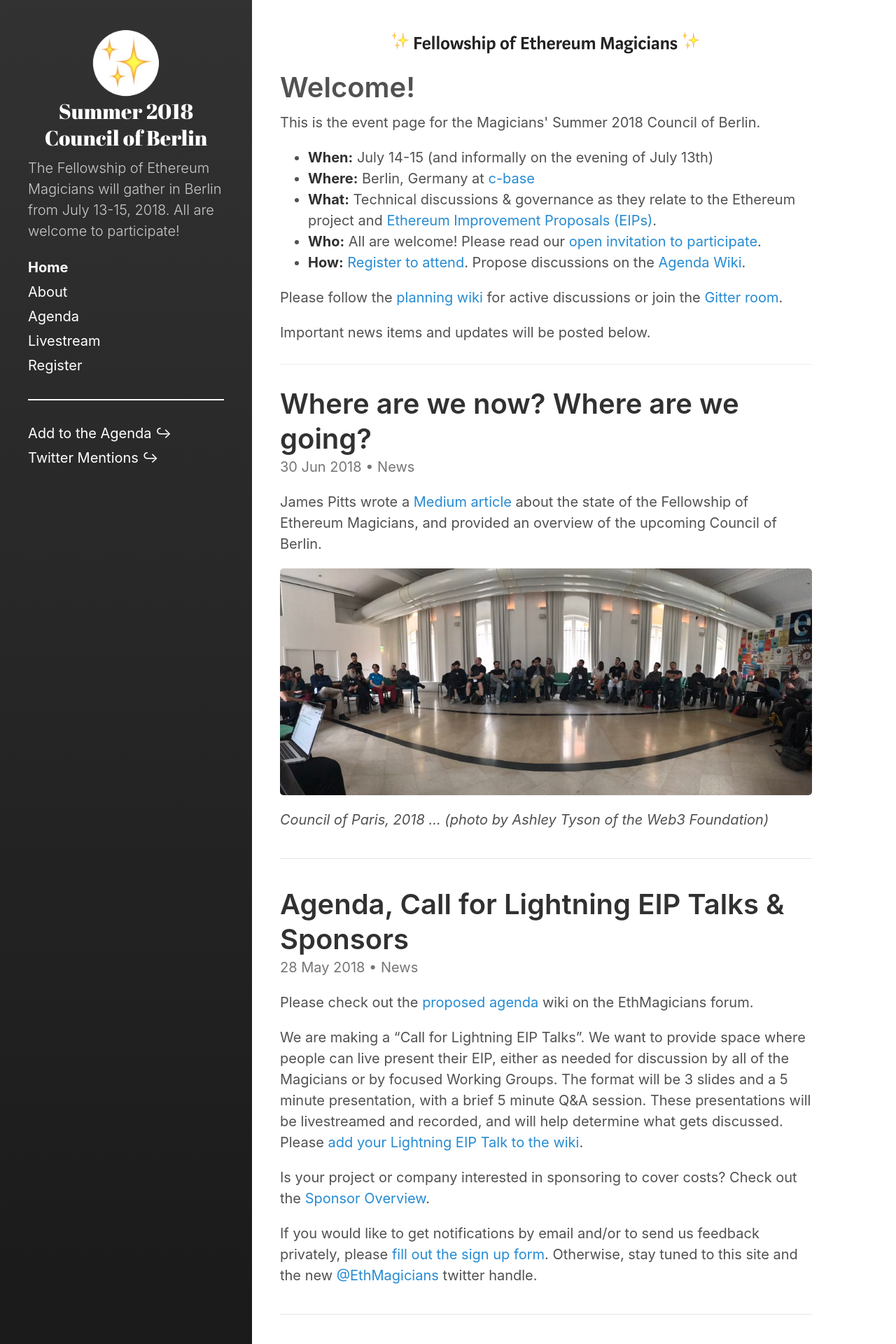
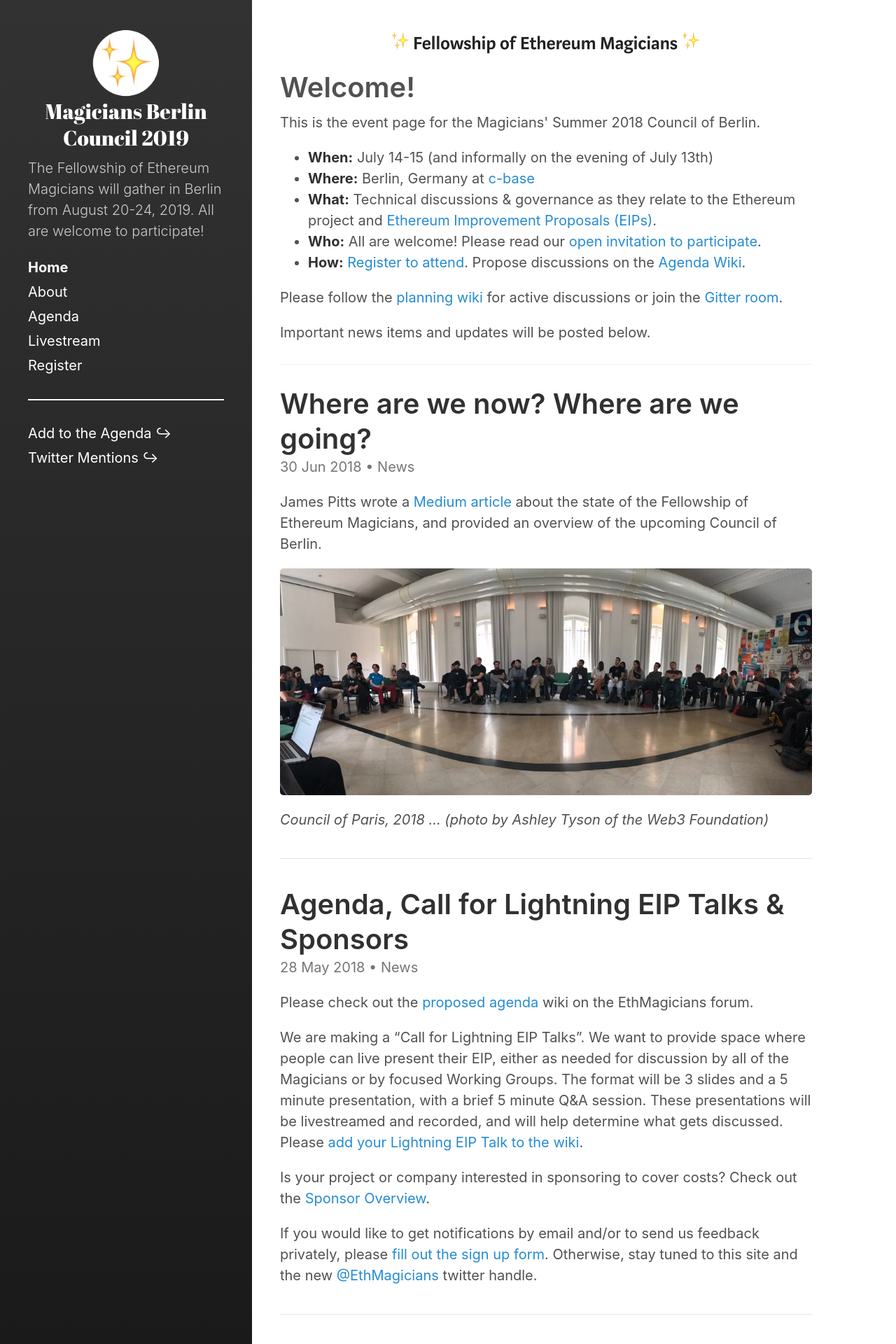
Before and after one commit to ethereum-magicians/berlin-council-2019, a Jekyll site: the page built from docs/index.html, in a window 1280 px wide. Shown: the top 1920 px of the page at 70% size. Built offline with Jekyll 4.4.1, drawn with Linux system fonts in a browser that asks for light colours; the list of posts is cut into pages by our own code.

Commit message:
Update _config.yml

```diff
--- a/docs/_config.yml
+++ b/docs/_config.yml
@@ -3,9 +3,9 @@
 highlighter:      rouge
 
 # Setup
-title:            'Summer 2018 Council of Berlin'
-tagline:          'Summer 2018 Council of Berlin - Fellowship of Ethereum Magicians'
-description:      'The Fellowship of Ethereum Magicians will gather in Berlin from July 13-15, 2018. All are welcome to participate!'
+title:            'Magicians Berlin Council 2019'
+tagline:          'Magicians Berlin Council 2019 - Fellowship of Ethereum Magicians'
+description:      'The Fellowship of Ethereum Magicians will gather in Berlin from August 20-24, 2019. All are welcome to participate!'
 url:              https://ethereum-magicians.github.io
 baseurl:          /berlin-council
                   # the optional subpath of your site, e.g. "/blog"
```
